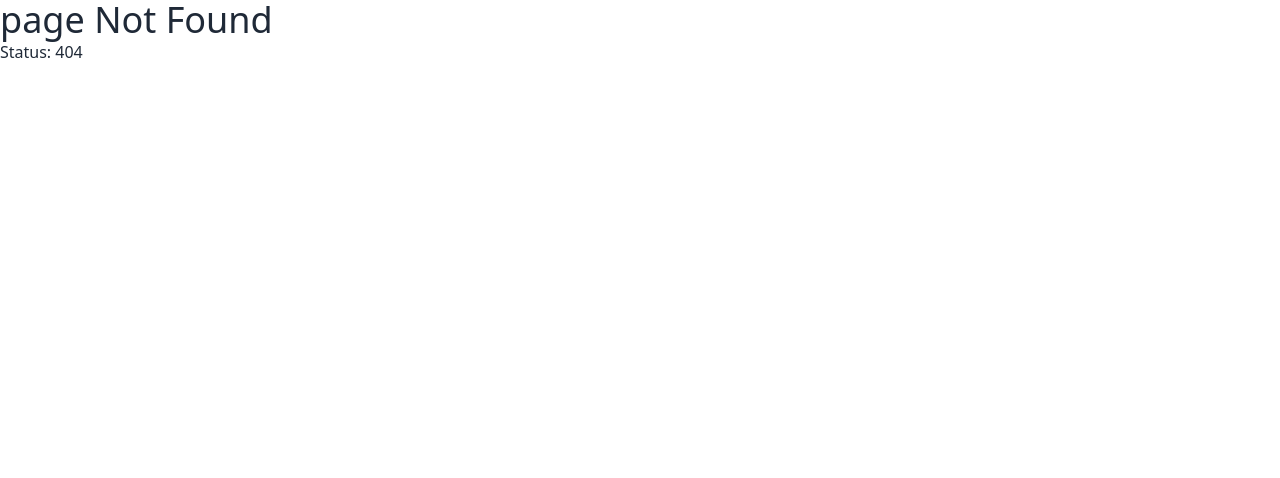
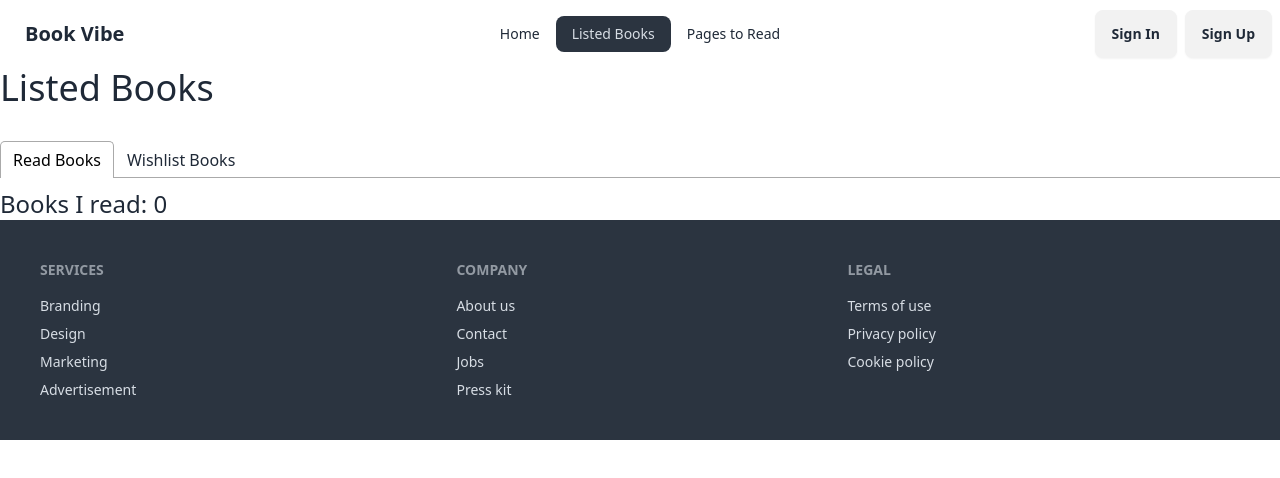
Before and after one commit to SK-Jabed/Book-Vibe-React-Router-Project, a React (Vite) app: page /listedBooks in a window 1280 px wide. Before the commit this address had no page. Shown: the top 478 px of the page. Built offline with nearby package versions, Linux system fonts and the light colour scheme.

Commit message:
Get the Data and Display them in Read Book List

```diff
--- a/package.json
+++ b/package.json
@@ -16,6 +16,7 @@
     "react-dom": "^18.3.1",
     "react-icons": "^5.3.0",
     "react-router-dom": "^6.27.0",
+    "react-tabs": "^6.0.2",
     "sort-by": "^1.2.0"
   },
   "devDependencies": {
--- /dev/null
+++ b/src/components/ListedBooks/ListedBooks.jsx
@@ -0,0 +1,53 @@
+import React, { useEffect, useState } from 'react';
+import { useLoaderData } from 'react-router-dom';
+import { Tab, Tabs, TabList, TabPanel } from "react-tabs";
+import "react-tabs/style/react-tabs.css";
+import { getStoredReadList } from '../../utility/addToDb';
+import Book from '../Book/Book';
+
+const ListedBooks = () => {
+    const allBooks = useLoaderData();
+
+    const [readList, setReadList] = useState([]);
+
+    useEffect(() => {
+        const storedReadList = getStoredReadList();
+
+        const storedReadListInt = storedReadList.map(id => parseInt(id));
+
+        console.log(storedReadList, storedReadListInt, allBooks);
+
+        const readBookList = allBooks.filter(book => storedReadListInt.includes(book.bookId));
+
+        setReadList(readBookList)
+
+    }, [])
+
+    return (
+      <div>
+        <h3 className="text-4xl mb-8">Listed Books</h3>
+
+        <Tabs>
+          <TabList>
+            <Tab>Read Books</Tab>
+            <Tab>Wishlist Books</Tab>
+          </TabList>
+
+          <TabPanel>
+            <h2 className="text-2xl">Books I read: {readList.length}</h2>
+
+            <div className='grid grid-cols-1 md:grid-cols-2 lg:grid-cols-3 gap-6'>
+                {
+                    readList.map(book => <Book key={book.bookId} book={book}></Book>)
+                }
+            </div>
+          </TabPanel>
+          <TabPanel>
+            <h2 className="text-2xl">Books I wish to read</h2>
+          </TabPanel>
+        </Tabs>
+      </div>
+    );
+};
+
+export default ListedBooks;
--- a/src/components/Navbar/Navbar.jsx
+++ b/src/components/Navbar/Navbar.jsx
@@ -8,7 +8,7 @@ const Navbar = () => {
           <NavLink to={"/"}>Home</NavLink>
         </li>
         <li>
-          <a>Listed Books</a>
+          <NavLink to={"/listedBooks"}>Listed Books</NavLink>
         </li>
         <li>
           <a>Pages to Read</a>
--- a/src/main.jsx
+++ b/src/main.jsx
@@ -11,6 +11,7 @@ import ErrorPage from './components/ErrorPage/ErrorPage.jsx';
 import HomePage from './components/HomePage/HomePage.jsx';
 import DashBoard from './components/DashBoard/DashBoard.jsx';
 import BookDetails from './components/BookDetails/BookDetails.jsx';
+import ListedBooks from './components/ListedBooks/ListedBooks.jsx';
 
 
 const router = createBrowserRouter([
@@ -21,18 +22,23 @@ const router = createBrowserRouter([
     children: [
       {
         path: "/",
-        element: <HomePage></HomePage>
+        element: <HomePage></HomePage>,
       },
       {
         path: "/books/:bookId",
         element: <BookDetails></BookDetails>,
-        loader: () => fetch("/booksData.json")
+        loader: () => fetch("/booksData.json"),
+      },
+      {
+        path: "/listedBooks",
+        element: <ListedBooks></ListedBooks>,
+        loader: () => fetch("/booksData.json"),
       },
       {
         path: "dashboard",
-        element: <DashBoard></DashBoard>
-      }
-    ]
+        element: <DashBoard></DashBoard>,
+      },
+    ],
   },
 ]);
 
--- a/src/utility/addToDb.js
+++ b/src/utility/addToDb.js
@@ -48,5 +48,9 @@ const addToStoredWishList = (id) => {
   }
 };
 
-export { addToStoredReadList };
-export { addToStoredWishList };
+export {
+  addToStoredReadList,
+  addToStoredWishList,
+  getStoredReadList,
+  getStoredWishList,
+};
```
Also changed, not shown: 1 other file (tests, documents, lock files or other folders).
